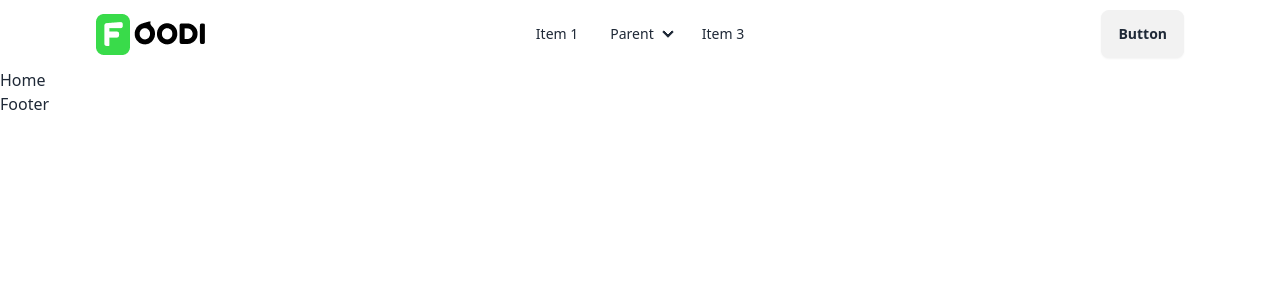
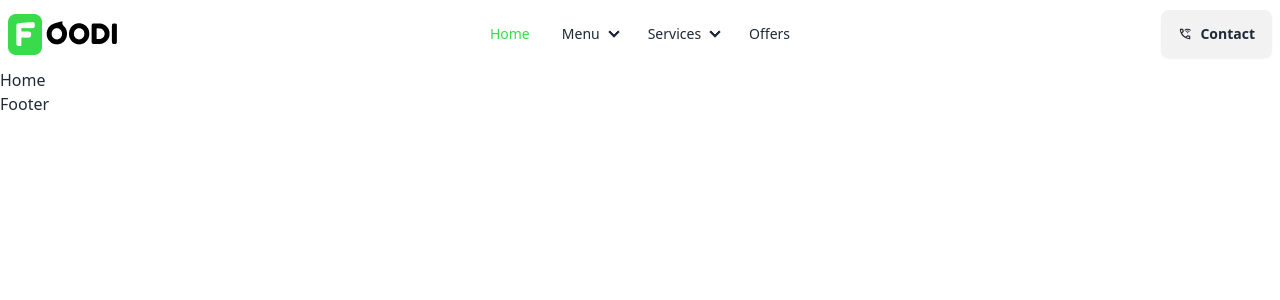
Before and after one commit to geremewatalay/Ye-Enat-Bet-Website, a React (Vite) app in the folder food-client/: page / in a window 1280 px wide. Shown: the top 300 px of the page. Built offline with nearby package versions, Linux system fonts and the light colour scheme.

Commit message:
navItems update

```diff
--- a/food-client/package.json
+++ b/food-client/package.json
@@ -14,6 +14,7 @@
     "match-sorter": "^6.3.4",
     "react": "^18.2.0",
     "react-dom": "^18.2.0",
+    "react-icons": "^5.0.1",
     "react-router-dom": "^6.22.3",
     "sort-by": "^1.2.0"
   },
--- a/food-client/src/components/Navbar.jsx
+++ b/food-client/src/components/Navbar.jsx
@@ -1,48 +1,71 @@
-import React from 'react';
-import logo from "../../public/logo.png"; // Assuming logo.png is in the same directory as this file
+import React from "react";
+import logo from "/logo.png";
+import { MdOutlineWifiCalling3 } from "react-icons/md";
+
 
 const Navbar = () => {
+
+  const navItems = (
+    <>
+      <li>
+        <a className="text-green">Home</a>
+      </li>
+      <li tabIndex={0}>
+        <details>
+          <summary>Menu</summary>
+          <ul className="p-2">
+            <li>
+              <a href="/menu">All</a>
+            </li>
+            <li>
+              <a>Salad</a>
+            </li>
+            <li>
+              <a>Pizza</a>
+            </li>
+          </ul>
+        </details>
+      </li>
+      <li tabIndex={0}>
+        <details>
+          <summary>Services</summary>
+          <ul className="p-2">
+            <li>
+              <a>Online Order</a>
+            </li>
+            <li>
+              <a>Table Booking</a>
+            </li>
+            <li>
+              <a>Order Tracking</a>
+            </li>
+          </ul>
+        </details>
+      </li>
+      <li>
+        <a>Offers</a>
+      </li>
+    </>
+  );
   return (
-    <header className='max-w-screen-2xl container mx-auto'>
-      <div className="navbar xl:px-24">
+    <header className="max-w-screen-2x1 container mx-auto">
+      <div className="navbar x1:px-24">
         <div className="navbar-start">
           <div className="dropdown">
-            <div tabIndex={0} role="button" className="btn btn-ghost lg:hidden">
-              <svg xmlns="http://www.w3.org/2000/svg" className="h-5 w-5" fill="none" viewBox="0 0 24 24" stroke="currentColor"><path strokeLinecap="round" strokeLinejoin="round" strokeWidth="2" d="M4 6h16M4 12h8m-8 6h16" /></svg>
-            </div>
-            <ul tabIndex={0} className="menu menu-sm dropdown-content mt-3 z-[1] p-2 shadow bg-base-100 rounded-box w-52">
-              <li><a>Item 1</a></li>
-              <li>
-                <a>Parent</a>
-                <ul className="p-2">
-                  <li><a>Submenu 1</a></li>
-                  <li><a>Submenu 2</a></li>
-                </ul>
-              </li>
-              <li><a>Item 3</a></li>
-            </ul>
+
           </div>
-          <a href='/'>
-            <img src={logo} alt="Logo" />
+          <a href="/">
+            <img src={logo} alt="" />
           </a>
         </div>
         <div className="navbar-center hidden lg:flex">
           <ul className="menu menu-horizontal px-1">
-            <li><a>Item 1</a></li>
-            <li>
-              <details>
-                <summary>Parent</summary>
-                <ul className="p-2">
-                  <li><a>Submenu 1</a></li>
-                  <li><a>Submenu 2</a></li>
-                </ul>
-              </details>
-            </li>
-            <li><a>Item 3</a></li>
+            {navItems}
           </ul>
         </div>
-        <div className="navbar-end">
-          <a className="btn">Button</a>
+        <div className="navbar-end ">
+            <a className="btn"><MdOutlineWifiCalling3 />Contact</a>
+
         </div>
       </div>
     </header>
```
Also changed, not shown: 1 other file (tests, documents, lock files or other folders).
